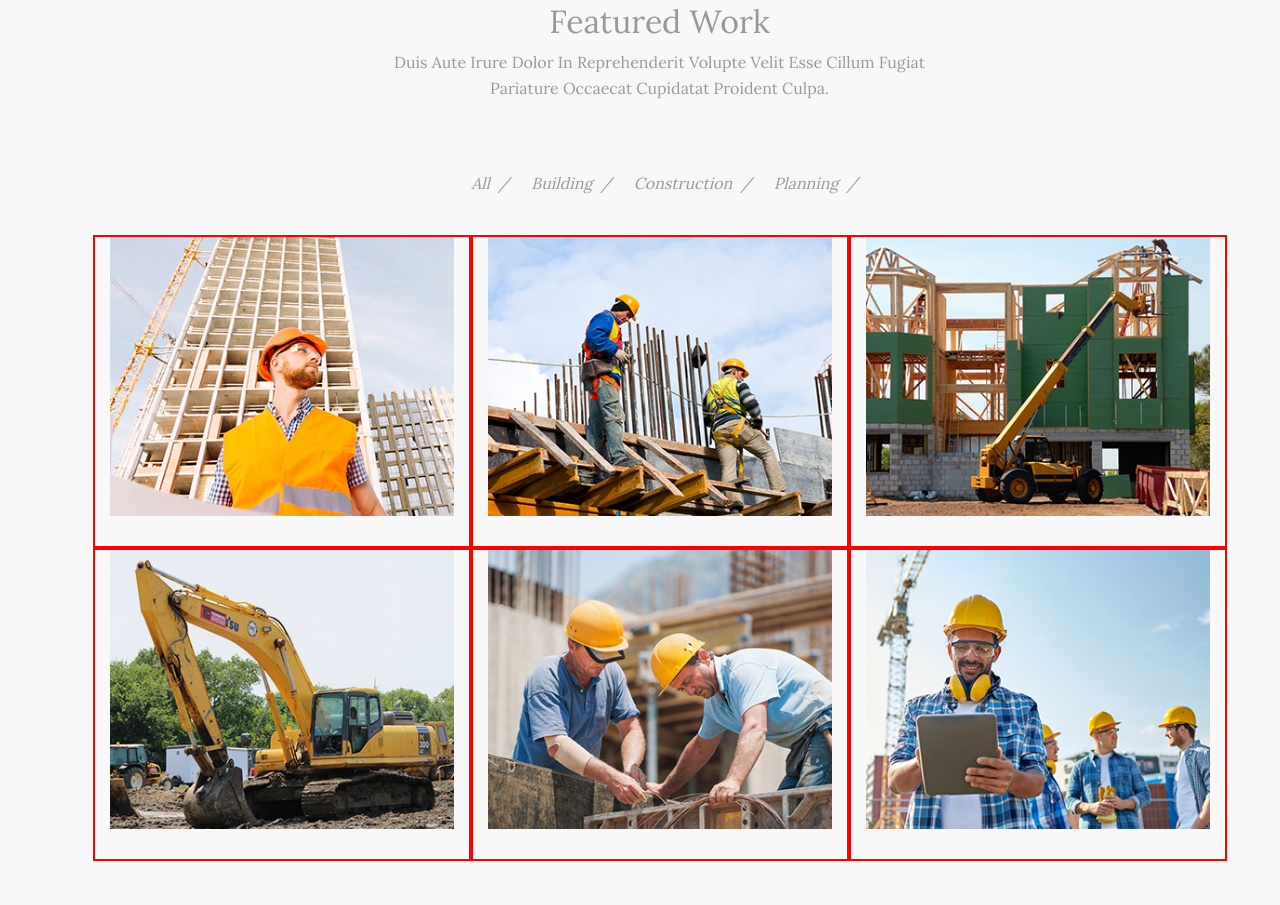
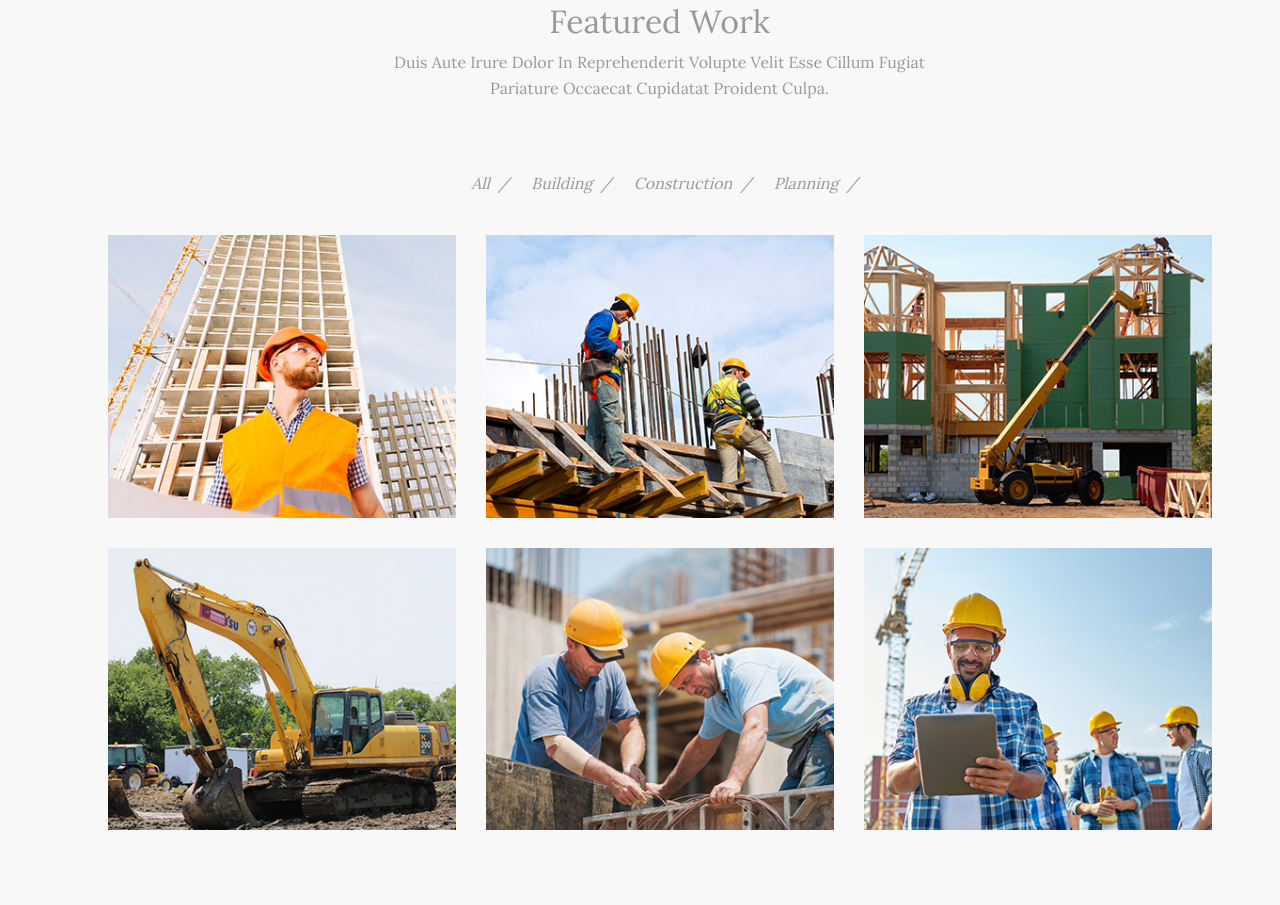
Before and after one commit to adhsafal/InternWorks, a plain HTML site: page Cobuild/index.html in a window 1280 px wide. Shown: the part 1495-2400 px from the top of the page. Drawn offline with Linux system fonts and the light colour scheme.

Commit message:
Made minor changes

```diff
--- a/Cobuild/style.css
+++ b/Cobuild/style.css
@@ -271,10 +271,6 @@ p {
 	background-color: rgb(245, 175, 0);
 }
 
-.col-md-4 {
-	border: 2px solid red;
-}
-
 .hover-img {
 	max-width: 100%;
 }
```
